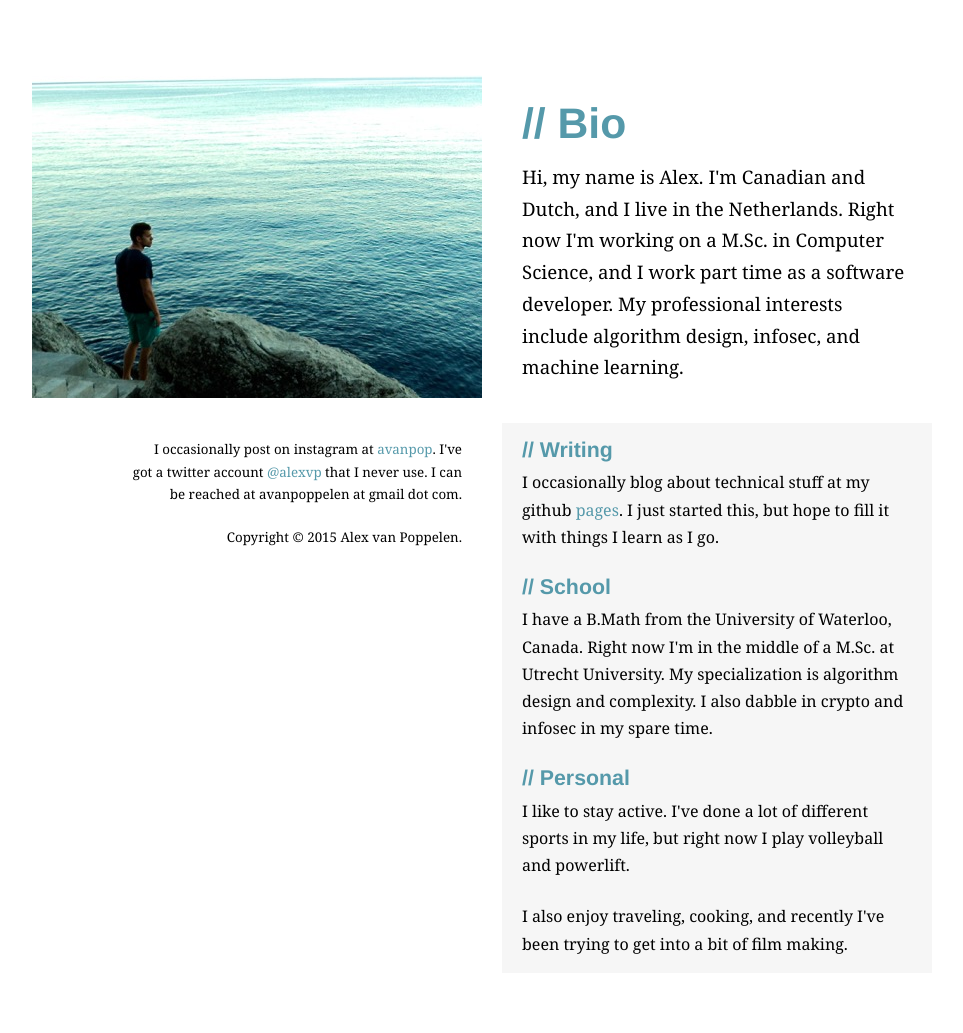
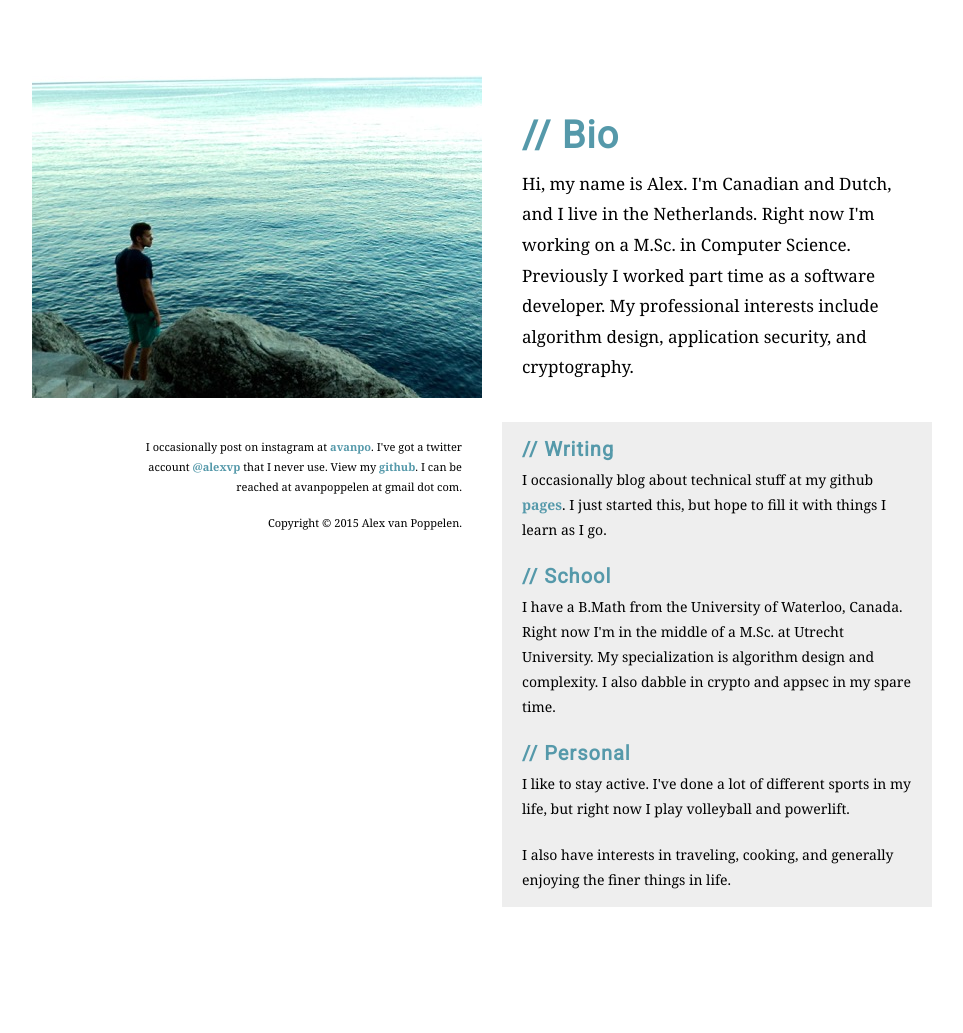
Before and after one commit to avanpo/avanpo.github.io, a Jekyll site: the page personal/index.html, which Jekyll copies as it is, in a window 1280 px wide. Shown: the whole page, without its empty margins (158-1121 px from the left). Built offline with Jekyll 4.4.1, drawn with Linux system fonts in a browser that asks for light colours; some web fonts are replaced; Markdown is read by kramdown in place of the engine named in the settings; after the commit the page ends 967 px from its top, so only the background shows below that.

Commit message:
more fixes

```diff
--- a/personal/index.html
+++ b/personal/index.html
@@ -5,7 +5,8 @@
 
   <title>alexvp.com</title>
 
-  <link rel="stylesheet" href="styles.css" type="text/css" />
+  <link href='https://fonts.googleapis.com/css?family=Droid+Serif:400,400italic,700,700italic|Roboto' rel='stylesheet' type='text/css'>
+  <link href="styles.css" rel="stylesheet" type="text/css" />
 </head>
 
 <body>
@@ -18,11 +19,11 @@
 
 <div class="top-right"><div class="inner-bottom">
   <h2>// Bio</h2>
-  <p>Hi, my name is Alex. I'm Canadian and Dutch, and I live in the Netherlands. Right now I'm working on a M.Sc. in Computer Science, and I work part time as a software developer. My professional interests include algorithm design, infosec, and machine learning.</p>
+  <p>Hi, my name is Alex. I'm Canadian and Dutch, and I live in the Netherlands. Right now I'm working on a M.Sc. in Computer Science. Previously I worked part time as a software developer. My professional interests include algorithm design, application security, and cryptography.</p>
 </div></div>
 
 <div class="bottom-left">
-  <p>I occasionally post on instagram at <a href="https://instagram.com/avanpop/">avanpop</a>. I've got a twitter account <a href="https://twitter.com/alexvp">@alexvp</a> that I never use. I can be reached at avanpoppelen at gmail dot com.</p>
+	<p>I occasionally post on instagram at <a href="https://instagram.com/avanpop/">avanpo</a>. I've got a twitter account <a href="https://twitter.com/alexvp">@alexvp</a> that I never use. View my <a href="https://github.com/avanpo">github</a>. I can be reached at avanpoppelen at gmail dot com.</p>
   <p>Copyright &copy; 2015 Alex van Poppelen.</p>
 </div>
 
@@ -30,10 +31,10 @@
   <h3>// Writing</h3>
   <p>I occasionally blog about technical stuff at my github <a href="https://avanpo.github.io/">pages</a>. I just started this, but hope to fill it with things I learn as I go.</p>
   <h3>// School</h3>
-  <p>I have a B.Math from the University of Waterloo, Canada. Right now I'm in the middle of a M.Sc. at Utrecht University. My specialization is algorithm design and complexity. I also dabble in crypto and infosec in my spare time.</p>
+  <p>I have a B.Math from the University of Waterloo, Canada. Right now I'm in the middle of a M.Sc. at Utrecht University. My specialization is algorithm design and complexity. I also dabble in crypto and appsec in my spare time.</p>
   <h3>// Personal</h3>
   <p>I like to stay active. I've done a lot of different sports in my life, but right now I play volleyball and powerlift.</p>
-  <p>I also enjoy traveling, cooking, and recently I've been trying to get into a bit of film making.</p>
+  <p>I also have interests in traveling, cooking, and generally enjoying the finer things in life.</p>
 </div>
 
 </div>
--- a/personal/styles.css
+++ b/personal/styles.css
@@ -27,28 +27,29 @@ table {
 
 body {
   padding: 60px;
-  font-family: "Georgia", serif;
+  font-family: 'Droid Serif', 'Georgia', serif;
   color #444;
-  font-size: 12pt;
+  font-size: 14px;
   text-rendering: optimizeLegibility;
   background: #fff;
 }
 
 h1, h2, h3 {
   margin: 0 0 0.3em 0;
-  font-family: Helvetica, sans-serif;
-  font-size: 32pt;
+  font-family: 'Roboto', 'Helvetica Neue', sans-serif;
+  font-size: 38px;
   font-weight: bold;
+  letter-spacing: 1px;
   color: #59a;
 }
 
 h3 {
-  font-size: 16pt;
+  font-size: 20px;
 }
 
 p {
   margin: 0 0 1.5em 0;
-  line-height: 170%;
+  line-height: 180%;
 }
 
 p:last-child {
@@ -59,6 +60,7 @@ a:link, a:visited {
   margin: 0 -2px;
   padding: 0 2px;
   color: #59a;
+  font-weight: bold;
   text-decoration: none;
 }
 
@@ -87,7 +89,7 @@ div.top-right {
   width: 430px;
   height: 338px;
   margin: 0 0 20px 0;
-  font-size: 14pt;
+  font-size: 17px;
 }
 
 div.inner-bottom {
@@ -105,7 +107,7 @@ div.bottom-left {
   margin: 0 0 60px 80px;
   padding: 15px 20px 15px 20px;
   text-align: right;
-  font-size: 10pt;
+  font-size: 11px;
 }
 
 div.bottom-right {
@@ -114,5 +116,5 @@ div.bottom-right {
   width: 390px;
   margin: 0 0 60px 0;
   padding: 15px 20px;
-  background: #f6f6f6;
+  background: #eeeeee;
 }
```
Also changed, not shown: _posts/2015-12-20-microcorruption-ctf-hollywood.md (+7 -5 lines).
